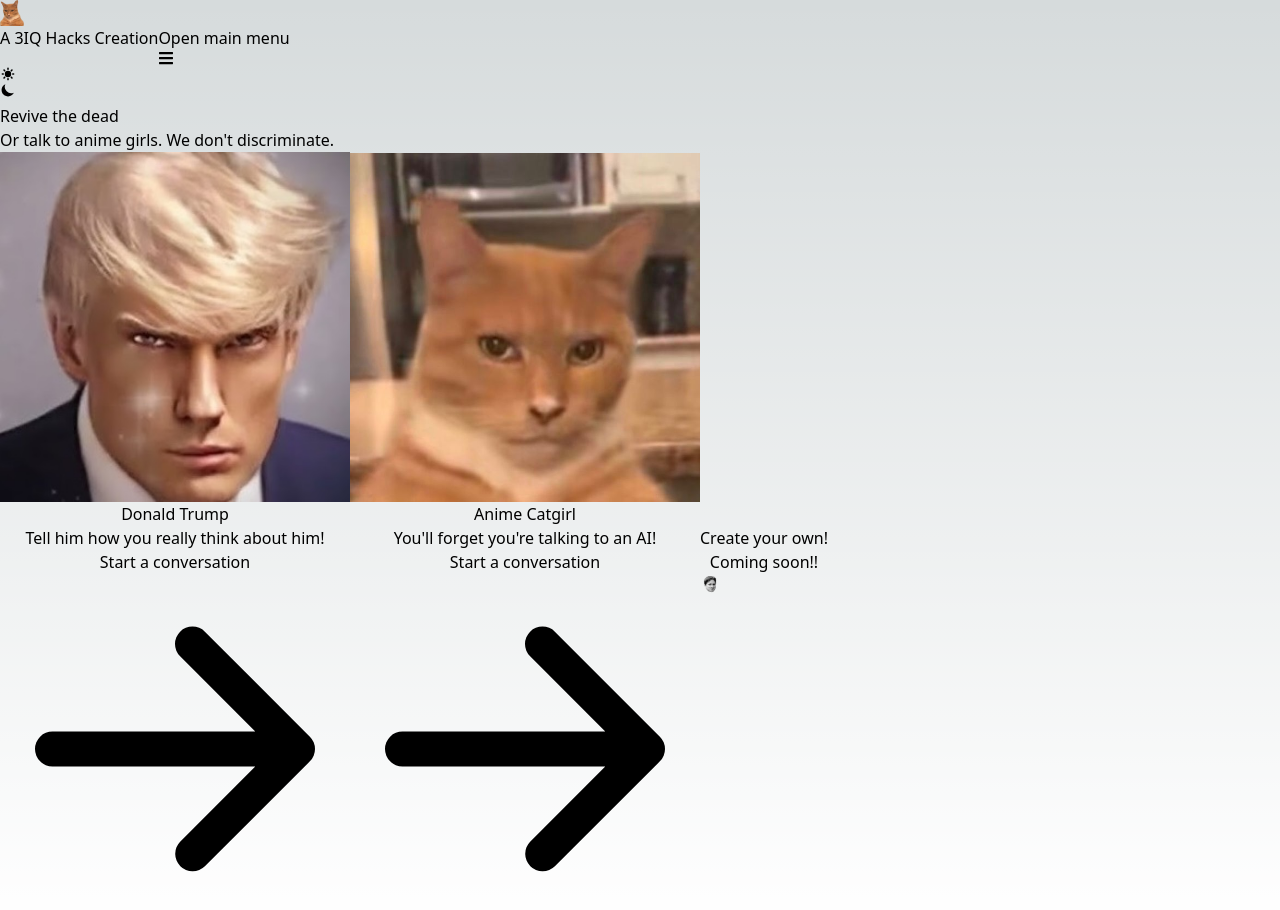
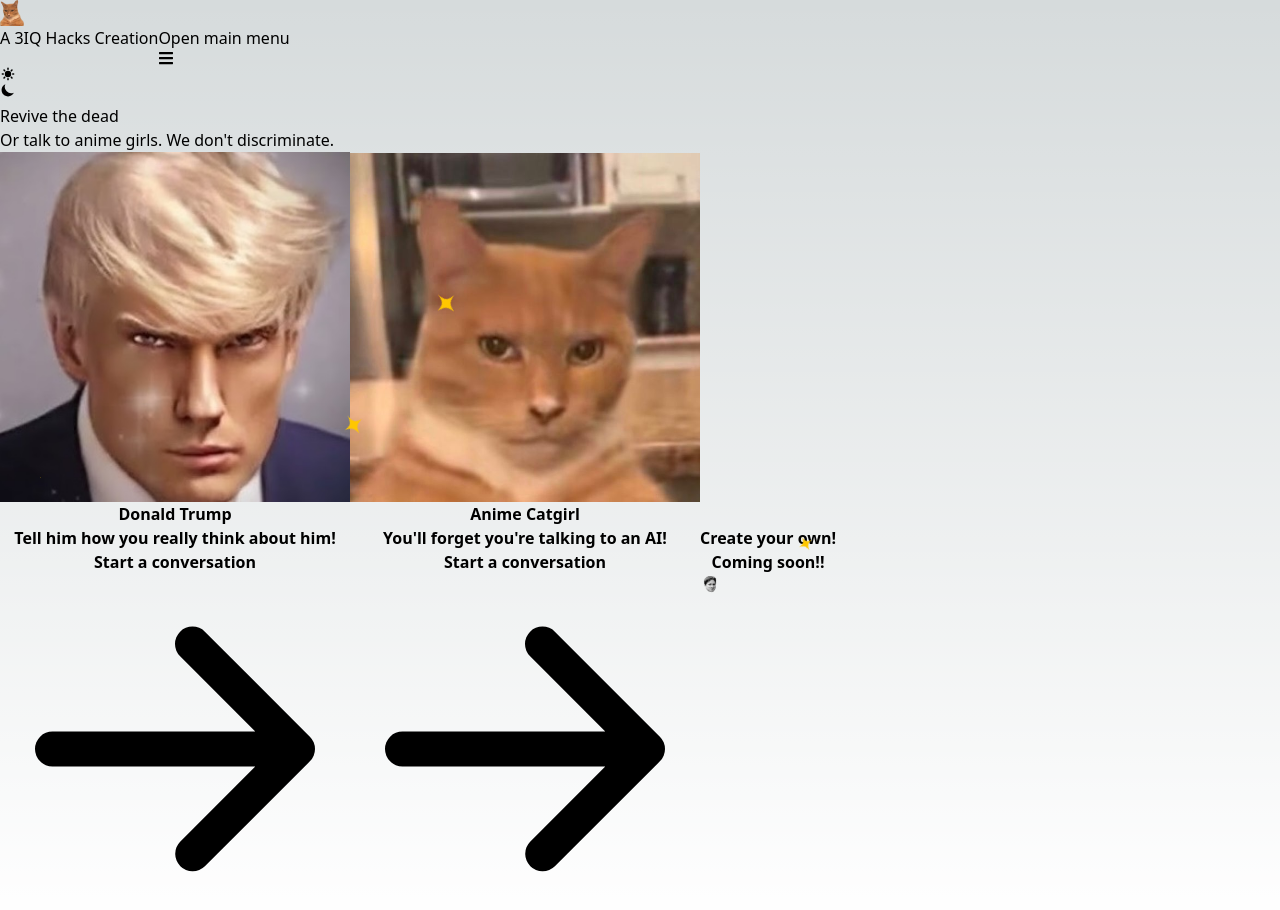
Before and after one commit to 3iq-hacks/the-conversationalist, a Next.js app: page / in a window 1280 px wide. Shown: the top 910 px of the page. Built offline with nearby package versions, Linux system fonts and the light colour scheme.

Commit message:
sparkles

```diff
--- a/app/page.tsx
+++ b/app/page.tsx
@@ -4,7 +4,7 @@
 import HomepageExtraCard from '@/components/HomepageExtraCard'
 import { ReactNode } from 'react';
 import { motion } from 'framer-motion';
-import { randomInt } from 'crypto';
+import Sparkles from '@/components/Sparkle';
 
 const Motionize: React.FC<{ children: ReactNode }> = ({ children }) => {
   const min = -5;
@@ -19,8 +19,11 @@
       whileHover={{ scale: 1.05, rotate: randomInt() }}
       whileTap={{ scale: 0.9 }}
     >
-      {children}
+      <Sparkles>
+        {children}
+      </Sparkles>
     </motion.button>
+
   )
 };
 
@@ -45,3 +48,21 @@
     </main>
   )
 }
+
+/*
+<Sparkles>
+          <Motionize>
+            <HomepageCard imgSrc='/imgs/trump.jpg' imgAlt='trump' title='Donald Trump' description='Tell him how you really think about him!' />
+          </Motionize>
+        </Sparkles>
+        <Sparkles>
+          <Motionize>
+            <HomepageCard imgSrc='/imgs/cat.jpg' imgAlt='anime catgirl' title='Anime Catgirl' description="You'll forget you're talking to an AI!" />
+          </Motionize>
+        </Sparkles>
+        <Sparkles>
+          <Motionize>
+            <HomepageExtraCard />
+          </Motionize>
+        </Sparkles>
+        */
--- a/components/HomepageExtraCard.tsx
+++ b/components/HomepageExtraCard.tsx
@@ -1,6 +1,6 @@
 import { Card, Button, Badge } from 'flowbite-react'
 import Image from 'next/image'
-
+import Sparkles from './Sparkle'
 
 export default function Component() {
     return (
--- /dev/null
+++ b/components/Sparkle.tsx
@@ -0,0 +1,122 @@
+'use client'
+
+// https://www.joshwcomeau.com/react/animated-sparkles-in-react/#pulling-it-all-together-7
+
+import React from 'react';
+import { range, random } from '@/lib/utils';
+import { usePrefersReducedMotion, useRandomInterval } from '@/lib/hooks';
+import styled, { keyframes } from 'styled-components';
+
+const DEFAULT_COLOR = '#FFC700';
+
+const generateSparkle = (color: string) => {
+    const sparkle = {
+        id: String(random(10000, 99999)),
+        createdAt: Date.now(),
+        color,
+        size: random(15, 30),
+        style: {
+            top: random(0, 100) + '%',
+            left: random(0, 100) + '%',
+        },
+    };
+    return sparkle;
+};
+
+export interface SparklesProps {
+    color?: string;
+}
+export const Sparkles: React.FC<React.PropsWithChildren<SparklesProps>> = ({ color = DEFAULT_COLOR, children, ...delegated }) => {
+    const [sparkles, setSparkles] = React.useState(() => {
+        return range(3).map(() => generateSparkle(color));
+    });
+    const prefersReducedMotion = usePrefersReducedMotion();
+    useRandomInterval(
+        () => {
+            const sparkle = generateSparkle(color);
+            const now = Date.now();
+            const nextSparkles = sparkles.filter(sp => {
+                const delta = now - sp.createdAt;
+                return delta < 750;
+            });
+            nextSparkles.push(sparkle);
+            setSparkles(nextSparkles);
+        },
+        // 2000
+        prefersReducedMotion ? null : 100,
+        prefersReducedMotion ? null : 600
+    );
+    return (
+        <Wrapper {...delegated}>
+            {sparkles.map(sparkle => (
+                <Sparkle
+                    key={sparkle.id}
+                    color={sparkle.color}
+                    size={sparkle.size}
+                    style={sparkle.style}
+                />
+            ))}
+            <ChildWrapper>{children}</ChildWrapper>
+        </Wrapper>
+    );
+};
+
+interface SparkleProps {
+    size: number;
+    color: string;
+    style: React.CSSProperties;
+}
+const Sparkle: React.FC<SparkleProps> = ({ size, color, style }) => {
+    const path =
+        'M26.5 25.5C19.0043 33.3697 0 34 0 34C0 34 19.1013 35.3684 26.5 43.5C33.234 50.901 34 68 34 68C34 68 36.9884 50.7065 44.5 43.5C51.6431 36.647 68 34 68 34C68 34 51.6947 32.0939 44.5 25.5C36.5605 18.2235 34 0 34 0C34 0 33.6591 17.9837 26.5 25.5Z';
+    return (
+        <SparkleWrapper style={style}>
+            <SparkleSvg width={size} height={size} viewBox="0 0 68 68" fill="none">
+                <path d={path} fill={color} />
+            </SparkleSvg>
+        </SparkleWrapper>
+    );
+};
+const comeInOut = keyframes`
+  0% {
+    transform: scale(0);
+  }
+  50% {
+    transform: scale(1);
+  }
+  100% {
+    transform: scale(0);
+  }
+`;
+const spin = keyframes`
+  0% {
+    transform: rotate(0deg);
+  }
+  100% {
+    transform: rotate(180deg);
+  }
+`;
+const Wrapper = styled.span`
+  display: inline-block;
+  position: relative;
+`;
+const SparkleWrapper = styled.span`
+  position: absolute;
+  z-index: 2;
+  display: block;
+  @media (prefers-reduced-motion: no-preference) {
+    animation: ${comeInOut} 700ms forwards;
+  }
+`;
+const SparkleSvg = styled.svg`
+  display: block;
+  @media (prefers-reduced-motion: no-preference) {
+    animation: ${spin} 1000ms linear;
+  }
+`;
+const ChildWrapper = styled.strong`
+  position: relative;
+  z-index: 1;
+  font-weight: bold;
+`;
+export default Sparkles;
--- /dev/null
+++ b/lib/hooks/index.ts
@@ -0,0 +1,2 @@
+export { usePrefersReducedMotion } from "./usePrefersReducedMotion";
+export { useRandomInterval } from "./useRandomInterval";
--- /dev/null
+++ b/lib/hooks/usePrefersReducedMotion.ts
@@ -0,0 +1,37 @@
+// https://www.joshwcomeau.com/snippets/react-hooks/use-prefers-reduced-motion/
+
+import React from 'react'
+
+const QUERY = '(prefers-reduced-motion: no-preference)';
+const isRenderingOnServer = typeof window === 'undefined';
+const getInitialState = () => {
+    // For our initial server render, we won't know if the user
+    // prefers reduced motion, but it doesn't matter. This value
+    // will be overwritten on the client, before any animations
+    // occur.
+    return isRenderingOnServer ? true : !window.matchMedia(QUERY).matches;
+};
+export const usePrefersReducedMotion = () => {
+    const [prefersReducedMotion, setPrefersReducedMotion] = React.useState(
+        getInitialState
+    );
+    React.useEffect(() => {
+        const mediaQueryList = window.matchMedia(QUERY);
+        const listener = (event: any) => {
+            setPrefersReducedMotion(!event.matches);
+        };
+        if (mediaQueryList.addEventListener) {
+            mediaQueryList.addEventListener('change', listener);
+        } else {
+            mediaQueryList.addListener(listener);
+        }
+        return () => {
+            if (mediaQueryList.removeEventListener) {
+                mediaQueryList.removeEventListener('change', listener);
+            } else {
+                mediaQueryList.removeListener(listener);
+            }
+        };
+    }, []);
+    return prefersReducedMotion;
+}
--- /dev/null
+++ b/lib/hooks/useRandomInterval.ts
@@ -0,0 +1,34 @@
+import { random } from '@/lib/utils'
+import React from 'react'
+
+// https://www.joshwcomeau.com/snippets/react-hooks/use-random-interval/
+
+
+// THIS IS A HACKATHON. I DO NOT CARE ABOUT TYPES. I COPIED THIS CODE FROM A WEBSITE THAT USED JS
+// I CONVERTED IT TO TS. I DO NOT CARE ANYMORE
+export const useRandomInterval = (callback: any, minDelay: number | null, maxDelay?: number | null) => {
+    const timeoutId = React.useRef(null) as any;
+    const savedCallback = React.useRef(callback);
+    React.useEffect(() => {
+        savedCallback.current = callback;
+    }, [callback]);
+    React.useEffect(() => {
+        let isEnabled =
+            typeof minDelay === 'number' && typeof maxDelay === 'number';
+        if (isEnabled) {
+            const handleTick = () => {
+                const nextTickAt = random(minDelay as number, maxDelay as number);
+                timeoutId.current = window.setTimeout(() => {
+                    savedCallback.current();
+                    handleTick();
+                }, nextTickAt);
+            };
+            handleTick();
+        }
+        return () => window.clearTimeout(timeoutId.current);
+    }, [minDelay, maxDelay]);
+    const cancel = React.useCallback(function () {
+        window.clearTimeout(timeoutId.current);
+    }, []);
+    return cancel;
+};
--- /dev/null
+++ b/lib/utils.ts
@@ -0,0 +1,14 @@
+export const random = (min: number, max: number) => Math.floor(Math.random() * (max - min)) + min;
+
+
+export const range = (start: number, end = 0, step = 1) => {
+    let output = [];
+    if (typeof end === 'undefined') {
+        end = start;
+        start = 0;
+    }
+    for (let i = start; i < end; i += step) {
+        output.push(i);
+    }
+    return output;
+};
--- a/package.json
+++ b/package.json
@@ -13,7 +13,8 @@
     "framer-motion": "^10.17.9",
     "next": "14.0.4",
     "react": "^18",
-    "react-dom": "^18"
+    "react-dom": "^18",
+    "styled-components": "^6.1.6"
   },
   "devDependencies": {
     "@types/node": "^20",
```
Also changed, not shown: 1 other file (tests, documents, lock files or other folders).
